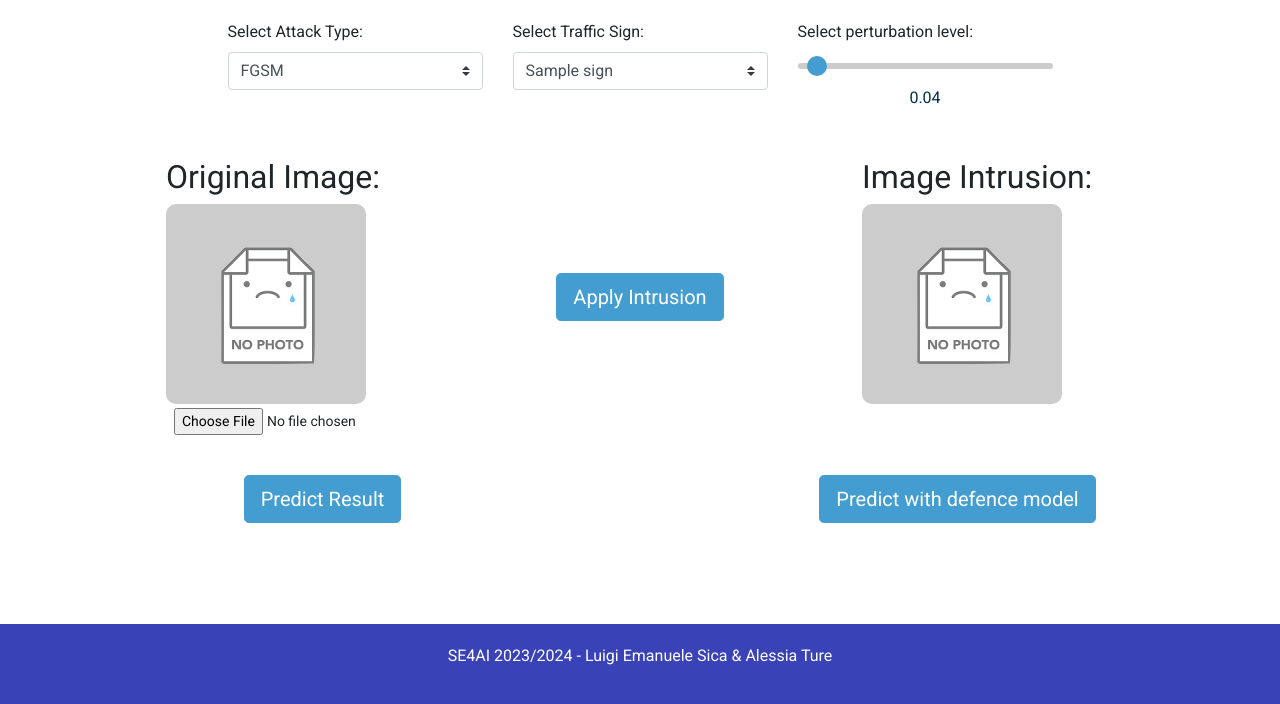
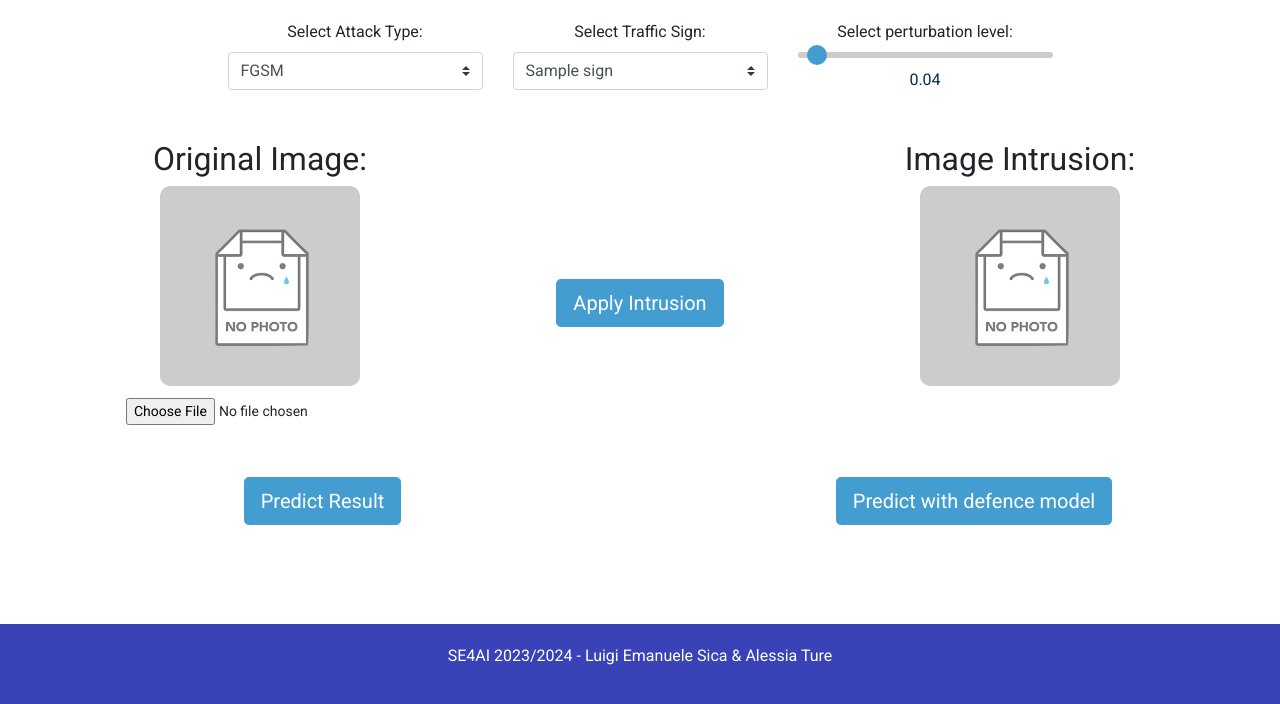
Before and after one commit to luigiPP93/FGSM-Road-Shield, a Flask app: template FGSM_SIFAI/templates/index.html in a window 1280 px wide. Shown: the part 96-800 px from the top of the page. Run offline with Flask 3, Linux system fonts and the light colour scheme; the template is opened without the code that fills it: most values are stand-ins (such as "Sample title", 1, 10 or a date in 2020); some libraries are stand-ins or nearby versions; some web fonts are replaced.

Commit message:
Improve layout

```diff
--- a/FGSM_SIFAI/templates/index.html
+++ b/FGSM_SIFAI/templates/index.html
@@ -13,7 +13,7 @@
     <title>FGSM Road Shield</title>
 </head>
 <body>
-    <header>
+    <header class="text-center">
          <h1 class="poetsen-one-regular">FGSM Road Shield</h1>
     </header>
 
@@ -21,13 +21,13 @@
         <div class="container">
             <!-- Prima riga per i tre input -->
             <div class="row mb-3 d-flex justify-content-center">
-                <div class="col-md-3">
+                <div class="col-md-3 d-flex flex-column align-items-center">
                     <label for="attack-type" class="form-label">Select Attack Type:</label>
                     <select id="attack-type" class="form-control custom-select">
                         <option value="FGSM">FGSM</option>
                     </select>
                 </div>
-                <div class="col-md-3">
+                <div class="col-md-3 d-flex flex-column align-items-center">
                     <label for="signs" class="form-label">Select Traffic Sign:</label>
                     <select id="signs" name="signs" class="form-control custom-select">
                         {% for sign in list_signs %}
@@ -35,7 +35,7 @@
                         {% endfor %}
                     </select>
                 </div>
-                <div class="col-md-3">
+                <div class="col-md-3 d-flex flex-column align-items-center">
                     <label for="perturbation-level" class="form-label">Select perturbation level:</label>
                     <input type="range" class="form-range" id="range" min="0" max="1" step="0.01" value="0.04" oninput="updateRangeValue(this.value)">
                     <div class="range-value-container">
@@ -45,73 +45,68 @@
 
             </div>
 
-            <div class="row d-flex justify-content-center px-5 mt-5">
-                <div class="col-md-4 pl-5">
-                    <h2 class="fs-3">Original Image:</h2>
+            <div class="row d-flex justify-content-center mt-5">
+                <div class="col-md-4 d-flex flex-column align-items-center">
+                    <h2 class="fs-3 text-center">Original Image:</h2>
                     <div class="image-container placeholder" style="width: 200px; height: 200px; overflow: hidden;">
-                        <img id="preview1"  src="static/img/noimg.png" alt="Image preview" style="width: 100%; height: 100%; object-fit: cover;" class="img-fluid">
+                        <img id="preview1" src="static/img/noimg.png" alt="Image preview" style="width: 100%; height: 100%; object-fit: cover;" class="img-fluid">
                     </div>
-                    <input type="file" id="image1" class="form-control-sm" accept=".jpg, .jpeg, .png"  onchange="previewImage('image1', 'preview1')">
+                    <input type="file" id="image1" class="form-control-sm mt-2" accept=".jpg, .jpeg, .png" onchange="previewImage('image1', 'preview1')">
                     <div id="prediction-result-base" class="m-2"></div>
                     <div id="error-message" class="text-danger mt-2" style="display: none;"></div>
-                    <div class="col-md-4 justify-content-center text-center align-self-center">
-                        <div class="d-flex justify-content-center mt-3">
-                            <div class="" id="loadingSpinnerPredictionBase" style="display: none;" >
-                                <div class="load-3">
-                                  <div class="line"></div>
-                                  <div class="line"></div>
-                                  <div class="line"></div>
-                                </div>
-                              </div>
-                          </div>
+                    <div class="d-flex justify-content-center my-3">
+                        <div class="" id="loadingSpinnerPredictionBase" style="display: none;">
+                            <div class="load-3">
+                                <div class="line"></div>
+                                <div class="line"></div>
+                                <div class="line"></div>
+                            </div>
+                        </div>
                     </div>
                 </div>
-                <div class="col-md-4 justify-content-center text-center align-self-center">
-                    <button class="btn btn-primary btn-lg" onclick="ApplyIntrusion()">Apply Intrusion</button>
-                    <div class="d-flex justify-content-center mt-3">
-                        <div class="" id="loadingSpinner" style="display: none;" >
+                <div class="col-md-4 d-flex flex-column align-items-center align-self-center">
+                    <button class="btn btn-primary btn-lg mt-4" onclick="ApplyIntrusion()">Apply Intrusion</button>
+                    <div class="d-flex justify-content-center my-3">
+                        <div class="" id="loadingSpinner" style="display: none;">
                             <div class="load-3">
-                              <div class="line"></div>
-                              <div class="line"></div>
-                              <div class="line"></div>
+                                <div class="line"></div>
+                                <div class="line"></div>
+                                <div class="line"></div>
                             </div>
-                          </div>
-                      </div>
+                        </div>
+                    </div>
                 </div>
-
-                <div class="col-md-4 pl-5 ">
-                    <h2 class="fs-5">Image Intrusion:</h2>
-                    <div class="image-container placeholder  d-flex justify-content-center " style="width: 200px; height: 200px; overflow: hidden;">
+                <div class="col-md-4 d-flex flex-column align-items-center">
+                    <h2 class="fs-5 text-center">Image Intrusion:</h2>
+                    <div class="image-container placeholder d-flex justify-content-center" style="width: 200px; height: 200px; overflow: hidden;">
                         <img id="preview2" src="static/img/noimg.png" alt="Intrusion image preview" style="width: 100%; height: 100%; object-fit: cover;" class="img-fluid">
                     </div>
                     <div id="prediction-result" class="m-2"></div>
-
                     <div id="prediction-result-intrusion" class="m-2"></div>
                     <div id="intrusion-error-message" class="text-danger mt-2" style="display: none;"></div>
-                </div>
-            </div>
-        </div>
-        <div class="row mt-4">
-            <div class="col-md-6 text-center">
-                <button class="btn btn-primary btn-lg" onclick="predictResult()">Predict Result</button>
-            </div>
-
-            <div class="col-md-6 text-center justify-content-center">
-                <button class="btn btn-primary btn-lg" onclick="Predict_With_Intrusion()">Predict with defence model</button>
-                <div class="d-flex justify-content-center mt-3">
-                    <div class="" id="loadingSpinnerDefence" style="display: none;" >
-                        <div class="load-3">
-                          <div class="line"></div>
-                          <div class="line"></div>
-                          <div class="line"></div>
+                    <div class="d-flex justify-content-center my-3">
+                        <div class="" id="loadingSpinnerDefence" style="display: none;">
+                            <div class="load-3">
+                                <div class="line"></div>
+                                <div class="line"></div>
+                                <div class="line"></div>
+                            </div>
                         </div>
                     </div>
                 </div>
             </div>
         </div>
+        <div class="row mt-1 d-flex justify-content-center">
+            <div class="col-md-6 text-center d-flex justify-content-center">
+                <button class="btn btn-primary btn-lg" onclick="predictResult()">Predict Result</button>
+            </div>
+            <div class="col-md-6 text-center d-flex justify-content-center pl-5">
+                <button class="btn btn-primary btn-lg " onclick="Predict_With_Intrusion()">Predict with defence model</button>
+            </div>
+        </div>
     </main>
 
-    <footer>
+    <footer class="text-center mt-4">
         <p>SE4AI 2023/2024 - Luigi Emanuele Sica & Alessia Ture</p>
     </footer>
     <script>
```
Also changed, not shown: FGSM_SIFAI/static/img/1*J6Ipo8rqdjpsN3_9LafnQw.png (added), FGSM_SIFAI/static/img/3c2136b5-fdb1-4b98-8e97-d57c238386f8.JPG (added).
